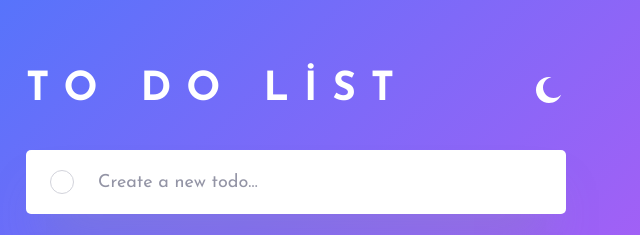
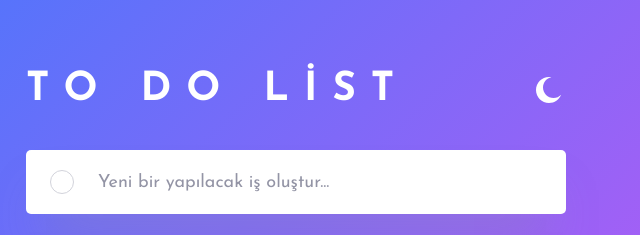
Before and after one commit to YsnKayaa/to-do-list, a plain HTML site: page index.html in a window 1280 px wide. Shown: the top 235 px of the page, 344-984 px from the left. Drawn offline with Linux system fonts and the light colour scheme.

Commit message:
Yeni yapılacak iş girişi için yer tutucu metnini güncelle
Yeni yapılacak iş girişi için yer tutucu metnini güncelle

```diff
--- a/index.html
+++ b/index.html
@@ -43,7 +43,7 @@
     <span class="new-todo__circle" aria-hidden="true"></span>
   <label class="visually-hidden" for="new-todo">Yeni bir yapılacak iş oluştur</label>
   <input class="new-todo__input" id="new-todo" type="text"
-    placeholder="Create a new todo…" autocomplete="off" maxlength="120">
+    placeholder="Yeni bir yapılacak iş oluştur..." autocomplete="off" maxlength="120">
 </form>
 <section class="todos card" aria-label="Todo list">
   <ul class="todo-list" id="todo-list"></ul>
```
